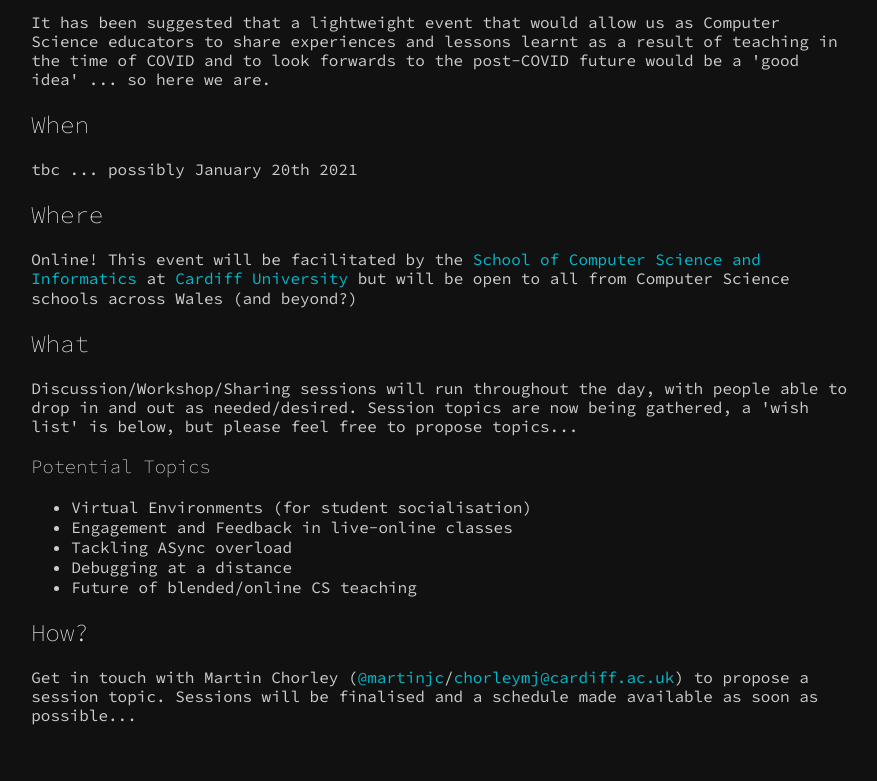
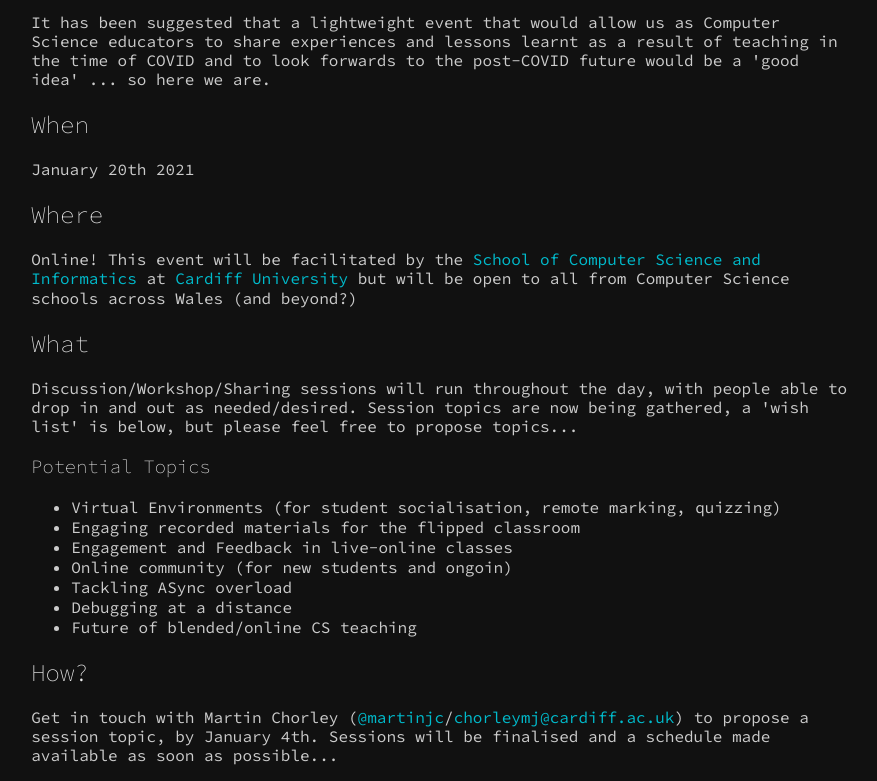
Before and after one commit to martinjc/cymru-cs-lt-2021, a plain HTML site: page index.html in a window 1280 px wide. Shown: the part 148-929 px from the top of the page, without its empty margins (198-1075 px from the left). Before the commit the page ends 889 px from the top, so only its background shows below. Drawn offline with Linux system fonts and the light colour scheme.

Commit message:
topic updates

```diff
--- a/index.html
+++ b/index.html
@@ -16,7 +16,7 @@
                 2020 has been quite a year.</p><p>It has been suggested that a lightweight event that would allow us as Computer Science educators to share experiences and lessons learnt as a result of teaching in the time of COVID and to look forwards to the post-COVID future would be a 'good idea' ... so here we are.
             </p>
             <h2>When</h2>
-            <p>tbc ... possibly January 20th 2021</p>
+            <p>January 20th 2021</p>
             <h2>Where</h2>
             <p>
                 Online! This event will be facilitated by the <a href="https://cardiff.ac.uk/computer-science">School of Computer Science and Informatics</a> at <a href="https://cardiff.ac.uk">Cardiff University</a> but will be open to all from Computer Science schools across Wales (and beyond?)
@@ -29,8 +29,10 @@
             <h3>Potential Topics</h3>
             <p>
                 <ul>
-                    <li>Virtual Environments (for student socialisation)</li>
+                    <li>Virtual Environments (for student socialisation, remote marking, quizzing)</li>
+                    <li>Engaging recorded materials for the flipped classroom</li>
                     <li>Engagement and Feedback in live-online classes</li>
+                    <li>Online community (for new students and ongoin)</li>
                     <li>Tackling ASync overload</li>
                     <li>Debugging at a distance</li>
                     <li>Future of blended/online CS teaching</li>
@@ -42,7 +44,7 @@
                 Get in touch with Martin Chorley (<a href="https://twitter.com/martinjc">@martinjc</a>/<a
                     href="mailto:chorleymj@cardiff.ac.uk"
                     >chorleymj@cardiff.ac.uk</a
-                >) to propose a session topic. Sessions will be finalised and a schedule made available as soon as possible...
+                >) to propose a session topic, by January 4th. Sessions will be finalised and a schedule made available as soon as possible...
             </p>
         </main>
     </body>
```
